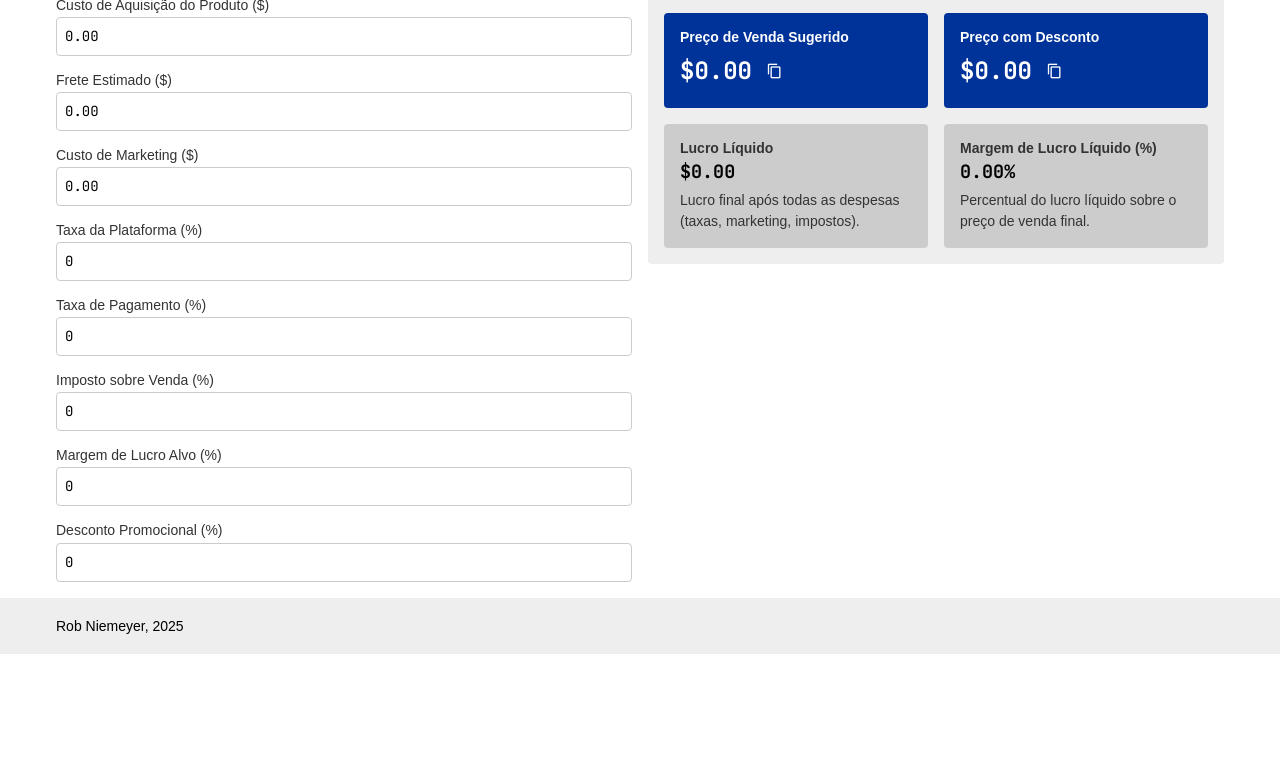
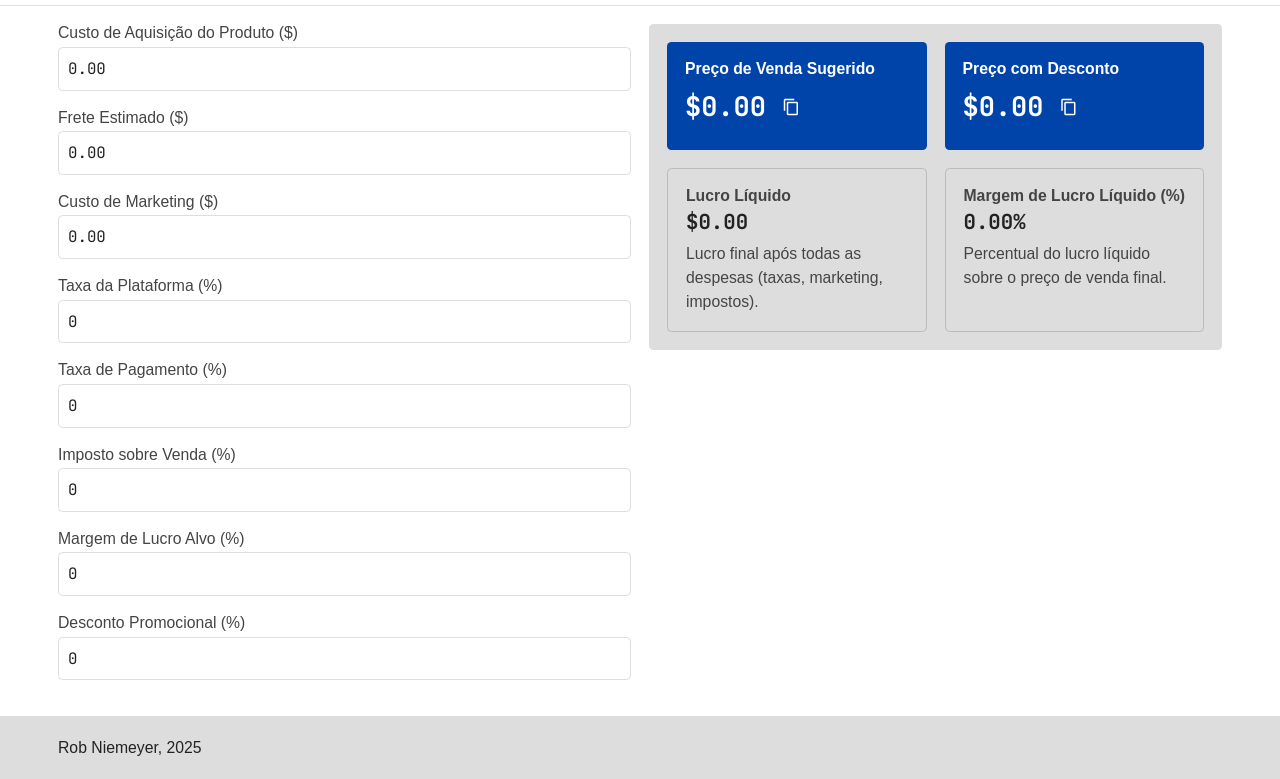
Before and after one commit to robniemeyer/dropshipping-pricing, a plain HTML site: page index.html in a window 1280 px wide. Shown: the part 72-851 px from the top of the page. Before the commit the page ends 800 px from the top, so only its background shows below. Drawn offline with Linux system fonts and the light colour scheme.

Commit message:
Update: beautify styles

```diff
--- a/index.html
+++ b/index.html
@@ -67,7 +67,7 @@
               </div>
             </div>
 
-            <div class="card card--highlight">
+            <div class="card">
               <div class="card__header">Preço com Desconto</div>
               <div class="card__body h2">
                 $<span id="discountedPrice" aria-live="polite">0.00</span>
@@ -77,13 +77,13 @@
               </div>
             </div>
 
-            <div class="card">
+            <div class="card card--secondary">
               <div class="card__header">Lucro Líquido</div>
               <div class="card__body h3">$<span id="netProfit" aria-live="polite">0.00</span></div>
               <div class="card__footer">Lucro final após todas as despesas (taxas, marketing, impostos).</div>
             </div>
 
-            <div class="card">
+            <div class="card card--secondary">
               <div class="card__header">Margem de Lucro Líquido (%)</div>
               <div class="card__body h3"><span id="netMargin" aria-live="polite">0.00</span>%</div>
               <div class="card__footer">Percentual do lucro líquido sobre o preço de venda final.</div>
--- a/style.css
+++ b/style.css
@@ -1,4 +1,4 @@
-@import url('https://fonts.googleapis.com/css2?family=Inter:ital,opsz,wght@0,14..32,100..900;1,14..32,100..900&family=JetBrains+Mono:ital,wght@0,100..800;1,100..800&display=swap');
+@import url("https://fonts.googleapis.com/css2?family=Inter:ital,opsz,wght@0,14..32,100..900;1,14..32,100..900&family=JetBrains+Mono:ital,wght@0,100..800;1,100..800&display=swap");
 
 *,
 ::after,
@@ -6,6 +6,7 @@
   background-color: inherit;
   border: 0;
   box-sizing: border-box;
+  color: inherit;
   font-size: inherit;
   font-weight: inherit;
   line-height: inherit;
@@ -15,10 +16,30 @@
 
 :root {
   --border-radius: 0.25rem;
+  --background-color: #fff;
+  --background-color-2: #ddd;
+  --text-color: #222;
+  --text-color-2: #444;
+  --font-family: "Inter", sans-serif;
+  --font-family-2: "JetBrains Mono", monospace;
+  --font-size-2xl: 2rem;
+  --font-size-xl: 1.5rem;
+  --font-size-l: 1.15rem;
+  --font-size-s: 0.875rem;
+  --line-height-s: 1.15;
+  --border-color: #ddd;
+  --border-color-2: #bbb;
+  --card-background-color: #04a;
+  --card-background-color-2: #bbb;
+}
+
+html {
+  font-size: 18px;
 }
 
 body {
-  font-family: 'Inter', sans-serif;
+  color: var(--text-color);
+  font-family: var(--font-family);
   font-size: 1rem;
   font-family: sans-serif;
   font-weight: 400;
@@ -28,7 +49,9 @@ body {
 }
 
 .header {
-  margin: 1rem 0;
+  border-bottom: 1px solid var(--border-color);
+  padding: 1rem 0;
+  margin-bottom: 1rem;
 }
 
 .container {
@@ -38,9 +61,9 @@ body {
 }
 
 .h1 {
-  font-size: 2rem;
+  font-size: var(--font-size-2xl);
   font-weight: 700;
-  line-height: 1.15;
+  line-height: var(--line-height-s);
 }
 
 .sr-only {
@@ -56,16 +79,16 @@ body {
 }
 
 .h2 {
-  font-size: 1.5rem;
+  font-size: var(--font-size-xl);
   font-weight: bold;
-  line-height: 1.15;
+  line-height: var(--line-height-s);
 }
 
 .h3 {
   font-family: monospace;
-  font-size: 1.15rem;
+  font-size: var(--font-size-l);
   font-weight: bold;
-  line-height: 1.15;
+  line-height: var(--line-height-s);
 }
 
 .form__group {
@@ -73,24 +96,24 @@ body {
 }
 
 .label {
-  color: #333;
+  color: var(--text-color-2);
   display: block;
-  font-size: 0.875rem;
-  line-height: 1.15;
+  font-size: var(--font-size-s);
+  line-height: var(--line-height-s);
   margin-bottom: 0.25rem;
 }
 
 .input {
-  border: 1px solid #ccc;
+  border: 1px solid var(--border-color);
   border-radius: var(--border-radius);
-  font-family: 'JetBrains Mono', monospace;
-  font-size: 0.875rem;
+  font-family: var(--font-family-2);
+  font-size: var(--font-size-s);
   padding: 0.5rem;
   width: 100%;
 }
 
 #results {
-  background-color: #eee;
+  background-color: var(--background-color-2);
   border-radius: var(--border-radius);
   padding: 1rem;
 }
@@ -101,37 +124,38 @@ body {
 }
 
 .card {
-  background-color: #ccc;
+  background-color: var(--card-background-color);
   border-radius: var(--border-radius);
+  color: var(--background-color);
   padding: 1rem;
 }
 
 .card__header {
-  color: #333;
-  font-size: 0.875rem;
+  font-size: var(--font-size-s);
   font-weight: 700;
-  line-height: 1.15;
+  line-height: var(--line-height-s);
   margin-bottom: 0.25rem;
 }
 
 .card__body {
-  font-family: 'JetBrains Mono', monospace;
+  font-family: var(--font-family-2);
 }
 
 .card__footer {
-  color: #333;
-  font-size: 0.875rem;
+  color: var(--text-color-2);
+  font-size: var(--font-size-s);
   margin-top: 0.5rem;
 }
 
-.card--highlight {
-  background-color: #039;
-  color: #fff;
+.card--secondary {
+  background-color: transparent;
+  border: 1px solid var(--border-color-2);
+  color: inherit;
 }
 
-.card--highlight .card__header,
-.card--highlight .card__footer {
-  color: inherit;
+.card--secondary .card__header,
+.card--secondary .card__footer {
+  color: var(--text-color-2);
 }
 
 .button {
@@ -140,17 +164,18 @@ body {
 }
 
 .button .material-icons {
-  color: #fff;
+  color: var(--background-color);
   font-size: 1rem;
 }
 
 .footer {
-  background-color: #eee;
+  background-color: var(--background-color-2);
+  margin-top: 1rem;
   padding: 1rem 0;
 }
 
 .credits {
-  font-size: 0.875rem;
+  font-size: var(--font-size-s);
 }
 
 @media only screen and (min-width: 768px) {
```
